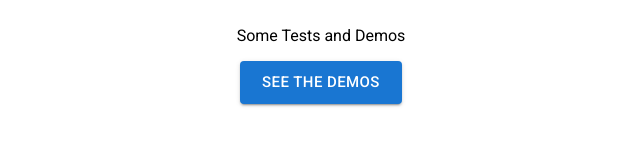
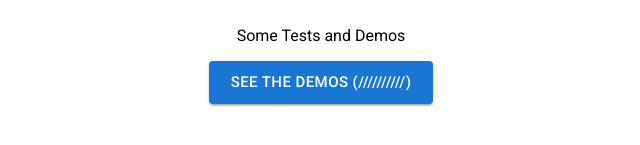
Before and after one commit to Posandu/tronic247-demos, a React (Create React App) app: page / in a window 1280 px wide. Shown: the part 353-498 px from the top of the page, without its empty margins (319-959 px from the left). Built offline with nearby package versions, Linux system fonts and the light colour scheme.

Commit message:
Update App.js

```diff
--- a/src/App.js
+++ b/src/App.js
@@ -43,7 +43,7 @@ function Hero() {
           style={{ transitionDelay: "1.6s" }}
           variant="contained"
         >
-          See the Demos
+          See the Demos (//////////)
         </Button>
       </Box>
     </div>
```
